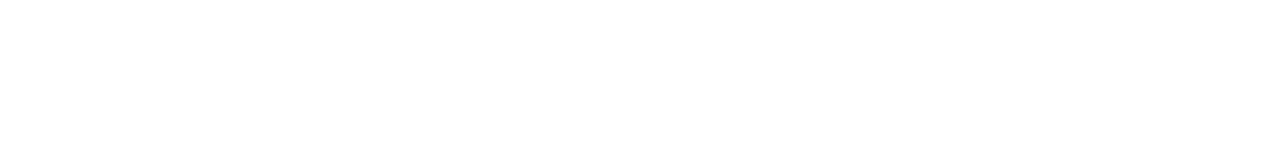
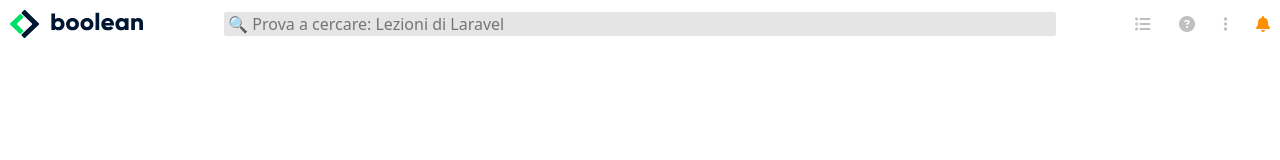
Before and after one commit to leonardopea/html-css-bootstrap-dashboard, a plain HTML site: page index.html in a window 1280 px wide. Drawn offline with nearby package versions, Linux system fonts and the light colour scheme.

Commit message:
create le icone della nav

```diff
--- a/css/style.css
+++ b/css/style.css
@@ -3,3 +3,37 @@
     padding: 0;
     box-sizing: border-box;
 }
+
+
+/*++++++++++++++++++++++++++++++++++++++++++++
+NAV-NAV-NAV-NAV-NAV-NAV-NAV-NAV-NAV-NAV-NAV-NA
+++++++++++++++++++++++++++++++++++++++++++++*/
+
+nav{
+    background-color: #F8F9FA;
+
+
+}
+.riga_nav{
+    background-color: #FFFFFF;
+    display: flex;
+    align-items: center;
+    justify-content: space-between;
+    padding: 10px;
+
+
+}
+
+.ricerca{  /* barra di ricerca */
+    width: 100%;
+    background-color: #E5E5E5;
+    border: none;
+    border-radius: 2px;
+}
+
+
+.gap_5{        /* distanzio gli items fra di loro*/
+    display: flex;
+    justify-content: flex-end;
+    gap: 15%;
+}
--- a/index.html
+++ b/index.html
@@ -21,6 +21,23 @@
 
 </head>
 <body>
-
+    <nav>
+        <div class="row riga_nav">
+            <div class="col-2">
+                <div class="">
+                    <img src="./img/logo.svg" alt="Boolean">
+                </div>
+            </div>
+            <div class="col-8">
+                <input class="ricerca" type="search" placeholder=" &#128269; Prova a cercare: Lezioni di Laravel">
+            </div>
+            <div class="col-2 gap_5">
+                <i class="fa-solid fa-list-ul" style="color: #c0c0c0;"></i>
+                <i class="fa-solid fa-circle-question" style="color: #c0c0c0;"></i>
+                <i class="fa-solid fa-ellipsis-vertical" style="color: #c0c0c0;"></i>
+                <i class="fa-solid fa-bell" style="color: #FF8F01;"></i>
+            </div>
+        </div>
+    </nav>
 </body>
 </html>
```
